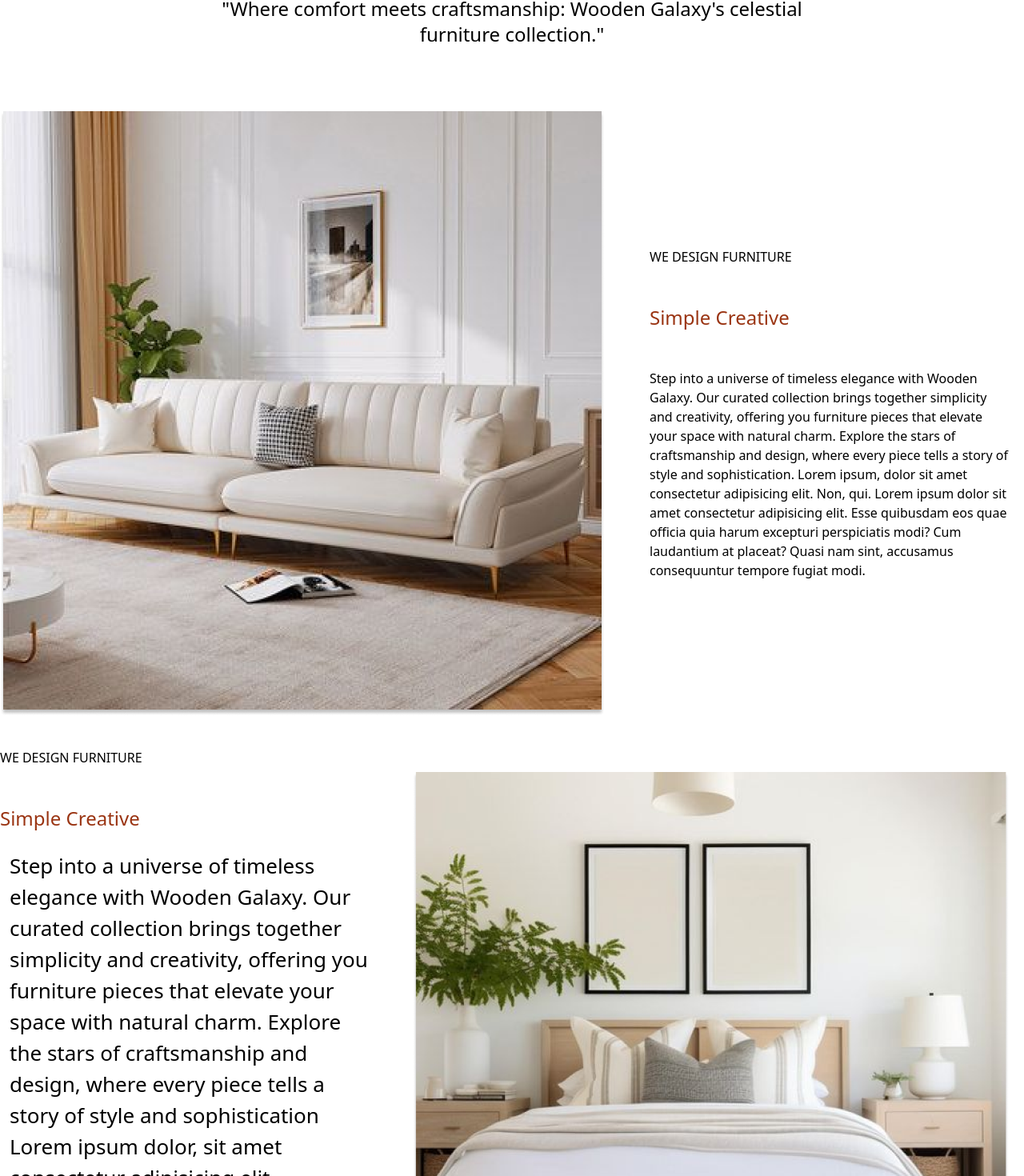
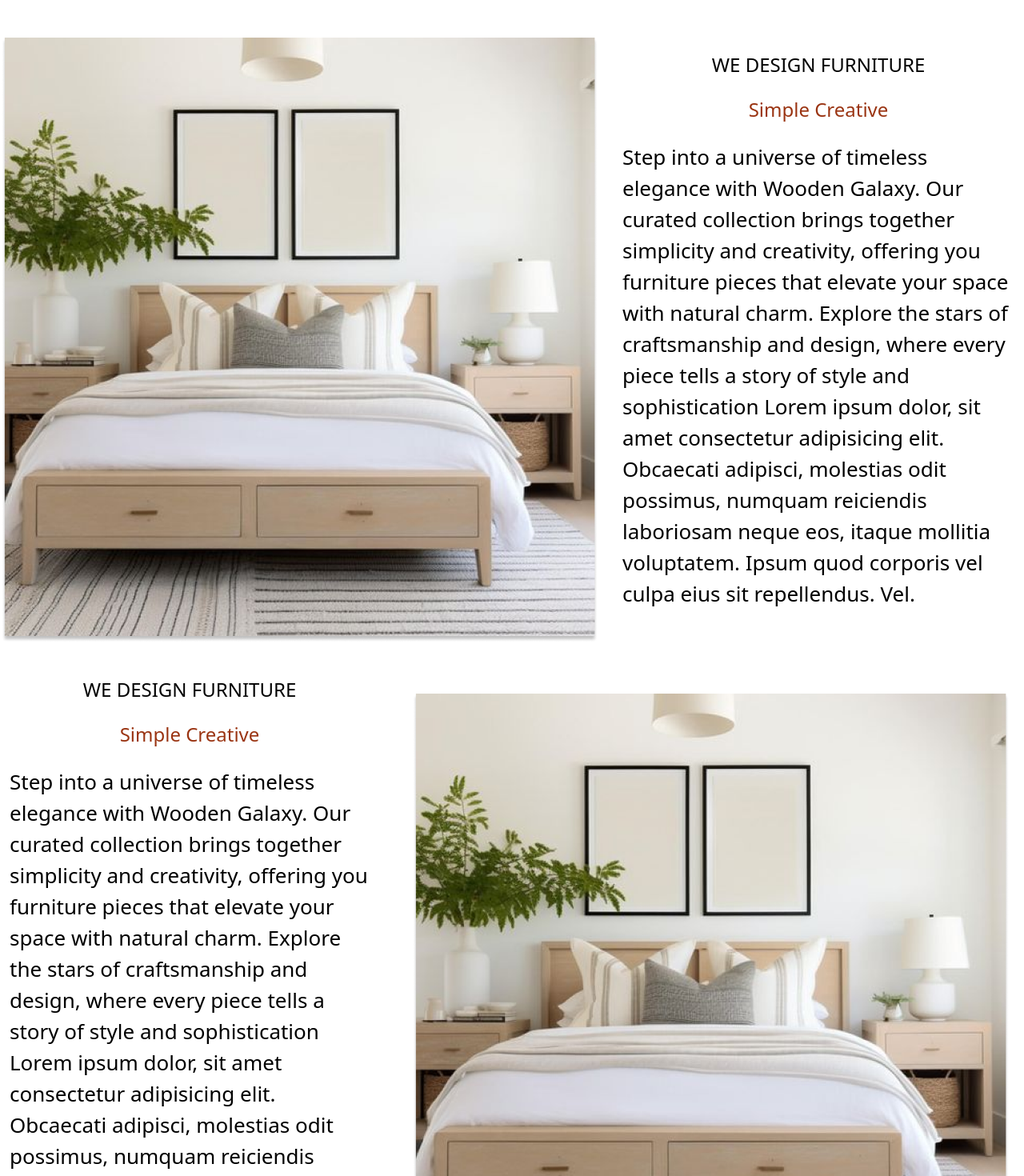
Before and after one commit to Manish6906/wooden-galaxy, a React (Vite) app: page /OurStory in a window 1280 px wide. Shown: the part 429-1899 px from the top of the page at 80% size. Built offline with nearby package versions, Linux system fonts and the light colour scheme.

Commit message:
current changes

```diff
--- a/src/Pages/Home.jsx
+++ b/src/Pages/Home.jsx
@@ -6,6 +6,7 @@ import Footer from "../Components/Footer";
 import Testimonials from "../Components/Testimonials";
 import SubFooter from "../Components/SubFooter";
 import CheckOut from "./CheckOut";
+import OurStory from "./OurStory";
 
 const Home = () => {
   return (
@@ -16,7 +17,7 @@ const Home = () => {
         <Testimonials />
         <SubFooter />
         <Footer /> */}
-        <CheckOut />
+        <OurStory />
     </>
   );
 };
--- a/src/Pages/OurStory.jsx
+++ b/src/Pages/OurStory.jsx
@@ -9,7 +9,7 @@ const OurStory = () => {
         <img
           src={img}
           alt="An Image"
-          className="w-full h-[316px] z-[-1] opacity-50 object-cover"
+          className="w-full h-[240px] z-[-1] opacity-50 object-cover "
         />
         <div className="absolute top-1/2 left-1/2 transform -translate-x-1/2 -translate-y-1/2 text-center">
           <p className="font-medium text-2xl sm:text-3xl lg:text-4xl">
@@ -31,53 +31,44 @@ const OurStory = () => {
           furniture collection."
         </h3>
 
-        <div className="flex flex-col sm:flex-row items-center mt-8 sm:mt-10 lg:mt-20 lg:space-x-6  sm:ml-0">
-          <img
-            className=" md:ml-0 mr-3 max-size-[748px] mt-6 lg:mt-0 ml-4 sm:ml-6 "
-            src={img1}
-            alt="image"
-          />
-          <div className="sm:max-w-md mt-6 lg:mt-0 sm:mx-auto lg:ml-4">
-            <div className="lg:ml-5 w-full">
-              <h4 className="text-center sm:text-left ml-4 sm:ml-0 ">
-                WE DESIGN FURNITURE{" "}
-              </h4>{" "}
-              <br />
-              <br />
-              <span className="text-orange-800 text-sm sm:text-lg lg:text-2xl">
-                Simple Creative
-              </span>
-            </div>
-            <br />
-            <br />
-            <div className="mx-auto sm:mr-3 lg:ml-5 lg:w-full">
-              Step into a universe of timeless elegance with Wooden Galaxy. Our
-              curated collection brings together simplicity and creativity,
-              offering you furniture pieces that elevate your space with natural
-              charm. Explore the stars of craftsmanship and design, where every
-              piece tells a story of style and sophistication. Lorem ipsum,
-              dolor sit amet consectetur adipisicing elit. Non, qui. Lorem ipsum
-              dolor sit amet consectetur adipisicing elit. Esse quibusdam eos
-              quae officia quia harum excepturi perspiciatis modi? Cum
-              laudantium at placeat? Quasi nam sint, accusamus consequuntur
-              tempore fugiat modi.
-            </div>
-          </div>
-        </div>
-
         <div className="flex flex-col justify-end sm:flex-row items-center mt-8 sm:mt-10 sm:mx-auto ">
-          <div className=" mt-6 lg:mt-0 ">
-            <h4 className="text-center sm:text-left sm:ml-0 font-normal">
-              WE DESIGN FURNITURE{" "}
-            </h4>
-            <br />
+          <img className="max-size-[748px] mt-6 -ml-3 md:-ml-10" src={img2} alt="image" />
+          <div className=" mt-6 lg:mt-0 text-center">
+            <p className="text-sm sm:text-lg lg:text-2xl font-normal">
+            WE DESIGN FURNITURE
+            </p>
             <br />
             <span className="text-orange-800 text-sm sm:text-lg lg:text-2xl font-normal">
               Simple Creative
             </span>
             <br />
             <br />
-            <div className="mx-auto px-3 font-normal text-[26px] leading-[39px]">
+            <div className="mx-auto px-3 font-normal text-[26px] leading-[39px] text-start">
+              Step into a universe of timeless elegance with Wooden Galaxy. Our
+              curated collection brings together simplicity and creativity,
+              offering you furniture pieces that elevate your space with natural
+              charm. Explore the stars of craftsmanship and design, where every
+              piece tells a story of style and sophistication Lorem ipsum dolor,
+              sit amet consectetur adipisicing elit. Obcaecati adipisci,
+              molestias odit possimus, numquam reiciendis laboriosam neque eos,
+              itaque mollitia voluptatem. Ipsum quod corporis vel culpa eius sit
+              repellendus. Vel.
+            </div>
+          </div>
+        </div>
+
+        <div className="flex flex-col justify-end sm:flex-row items-center mt-8 sm:mt-10 sm:mx-auto ">
+          <div className=" mt-6 lg:mt-0 text-center">
+            <p className="text-sm sm:text-lg lg:text-2xl font-normal">
+            WE DESIGN FURNITURE
+            </p>
+            <br />
+            <span className="text-orange-800 text-sm sm:text-lg lg:text-2xl font-normal">
+              Simple Creative
+            </span>
+            <br />
+            <br />
+            <div className="mx-auto px-3 font-normal text-[26px] leading-[39px] text-start">
               Step into a universe of timeless elegance with Wooden Galaxy. Our
               curated collection brings together simplicity and creativity,
               offering you furniture pieces that elevate your space with natural
--- a/tailwind.config.js
+++ b/tailwind.config.js
@@ -4,7 +4,9 @@ export default {
     "./index.html",
     "./src/**/*.{js,ts,jsx,tsx}",
   ],  theme: {
-    extend: {},
+    extend: {
+
+    },
   },
   plugins: [],
 }
```
